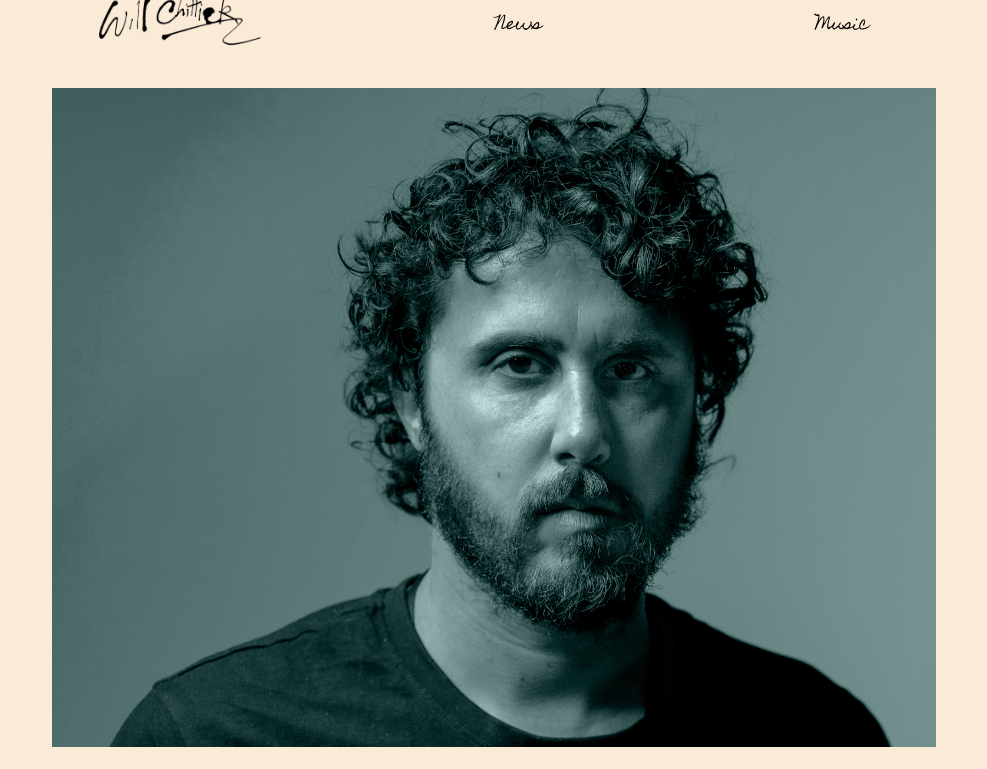
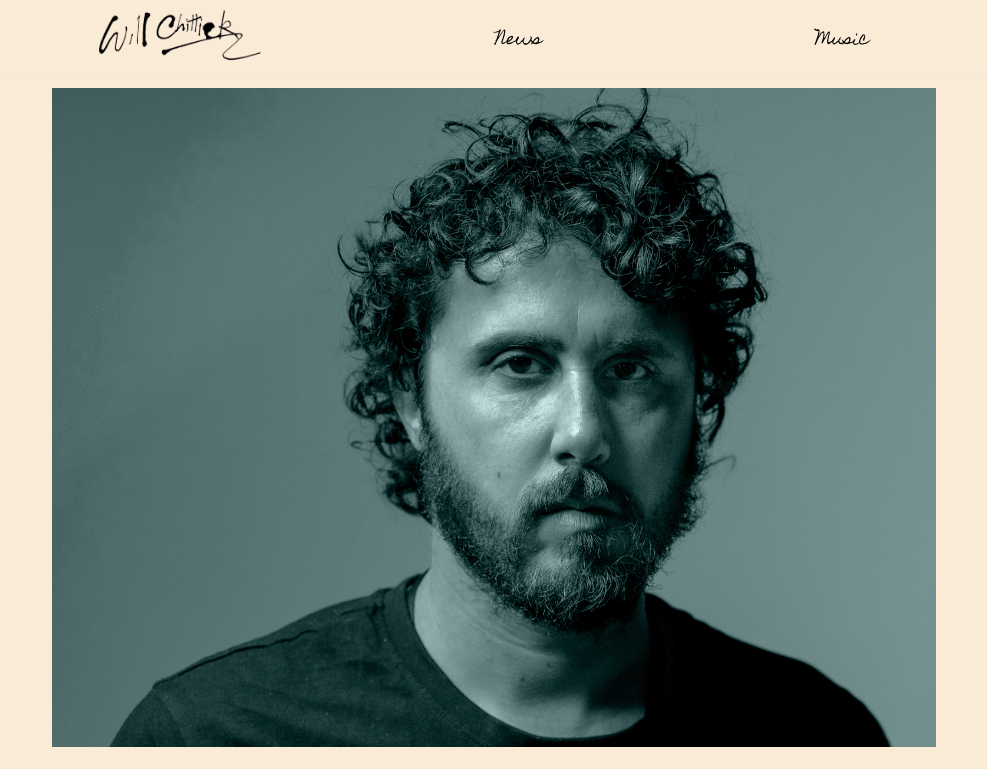
Before and after one commit to willisaverb/Will-Chittick-music, a plain HTML site: page about.html in a window 1280 px wide. Shown: the top 769 px of the page, without its empty margins (146-1133 px from the left). Drawn offline with Linux system fonts and the light colour scheme.

Commit message:
Update about.html

```diff
--- a/about.html
+++ b/about.html
@@ -11,7 +11,7 @@
 
     </header>
 <body>
-      <nav>
+      <nav class='solid-nav'>
           <span class="item"><a href="index.html"><img src="willchittick-logo.png"></a></span>
         <span class="item"><a href="news.html">News</a></span>
         <span class="item"><a href="music.html">Music</a></span>
```
